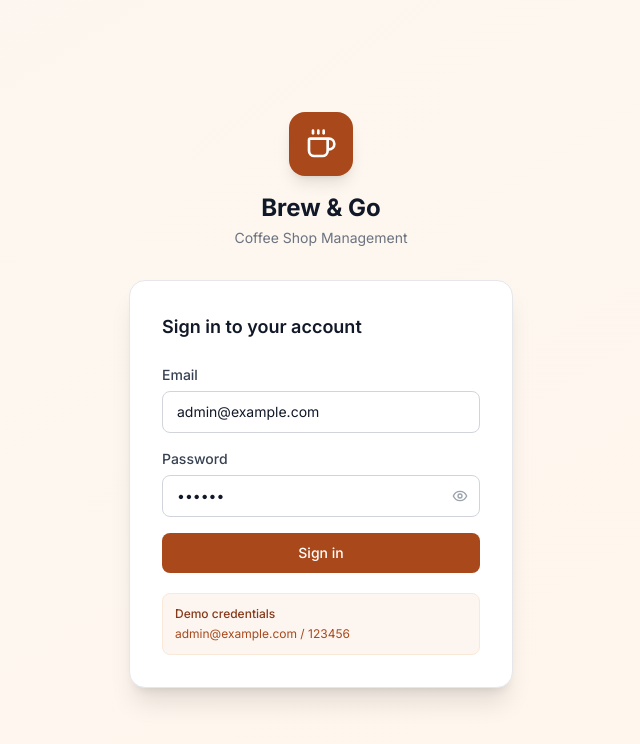
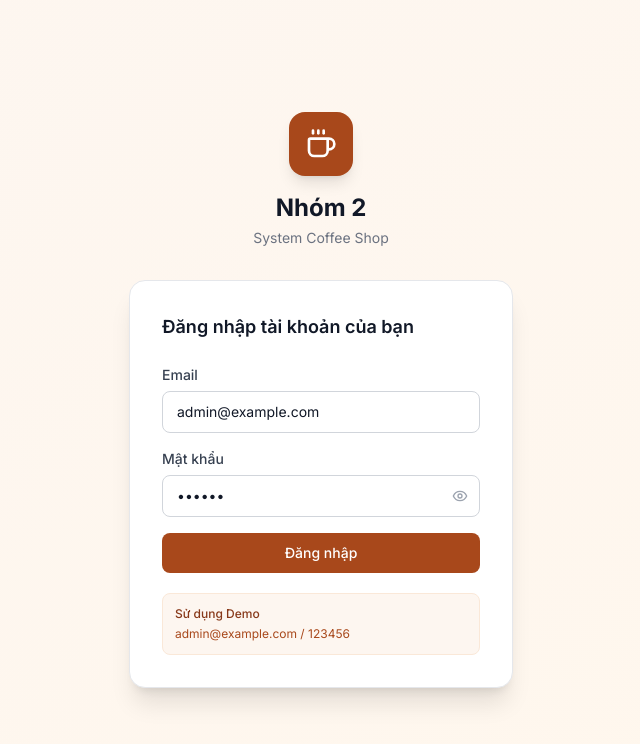
Before and after one commit to nguyenanhtuan2004/demo-micro-coffee-system, a Next.js app in the folder frontend/: page /login in a window 1280 px wide. Shown: the top 744 px of the page, without its empty margins (319-959 px from the left). Built offline with nearby package versions, Linux system fonts and the light colour scheme; no server answers.

Commit message:
update v3

```diff
--- a/frontend/src/app/layout.tsx
+++ b/frontend/src/app/layout.tsx
@@ -7,7 +7,7 @@ import { Toaster } from 'sonner';
 const inter = Inter({ subsets: ['latin'] });
 
 export const metadata: Metadata = {
-  title: 'Brew & Go — Coffee Shop',
+  title: 'Nhóm 2 — System Coffee Shop',
   description: 'Microservices Coffee Shop Management System',
 };
 
--- a/frontend/src/app/login/page.tsx
+++ b/frontend/src/app/login/page.tsx
@@ -23,10 +23,10 @@ export default function LoginPage() {
     try {
       const res = await api.post<LoginResponse>('/auth/login', { email, password });
       setAuth(res.data.user, res.data.accessToken);
-      toast.success(`Welcome back, ${res.data.user.name}!`);
+      toast.success(`Chào mừng trở lại, ${res.data.user.name}!`);
       router.replace('/orders');
     } catch (err: any) {
-      const message = err.response?.data?.message || 'Login failed. Please check your credentials.';
+      const message = err.response?.data?.message || 'Đăng nhập thất bại. Vui lòng kiểm tra lại thông tin đăng nhập.';
       toast.error(message);
     } finally {
       setLoading(false);
@@ -42,13 +42,13 @@ export default function LoginPage() {
           <div className="inline-flex items-center justify-center w-16 h-16 rounded-2xl bg-coffee-600 shadow-lg mb-4">
             <Coffee className="w-8 h-8 text-white" />
           </div>
-          <h1 className="text-2xl font-bold text-gray-900 dark:text-white">Brew &amp; Go</h1>
-          <p className="text-sm text-gray-500 dark:text-gray-400 mt-1">Coffee Shop Management</p>
+          <h1 className="text-2xl font-bold text-gray-900 dark:text-white">Nhóm 2</h1>
+          <p className="text-sm text-gray-500 dark:text-gray-400 mt-1">System Coffee Shop</p>
         </div>
 
         {/* Form card */}
         <div className="bg-white dark:bg-gray-900 rounded-2xl shadow-xl border border-gray-200 dark:border-gray-800 p-8">
-          <h2 className="text-lg font-semibold text-gray-900 dark:text-white mb-6">Sign in to your account</h2>
+          <h2 className="text-lg font-semibold text-gray-900 dark:text-white mb-6">Đăng nhập tài khoản của bạn</h2>
 
           <form onSubmit={handleSubmit} className="space-y-4">
             <div>
@@ -67,7 +67,7 @@ export default function LoginPage() {
 
             <div>
               <label className="block text-sm font-medium text-gray-700 dark:text-gray-300 mb-1.5">
-                Password
+                Mật khẩu
               </label>
               <div className="relative">
                 <input
@@ -96,17 +96,17 @@ export default function LoginPage() {
               {loading ? (
                 <>
                   <Loader2 className="w-4 h-4 animate-spin" />
-                  Signing in...
+                  Đang đăng nhập...
                 </>
               ) : (
-                'Sign in'
+                'Đăng nhập'
               )}
             </button>
           </form>
 
           {/* Demo hint */}
           <div className="mt-5 p-3 bg-coffee-50 dark:bg-coffee-900/20 rounded-lg border border-coffee-100 dark:border-coffee-800">
-            <p className="text-xs text-coffee-700 dark:text-coffee-400 font-medium mb-1">Demo credentials</p>
+            <p className="text-xs text-coffee-700 dark:text-coffee-400 font-medium mb-1">Sử dụng Demo</p>
             <p className="text-xs text-coffee-600 dark:text-coffee-500">admin@example.com / 123456</p>
           </div>
         </div>
--- a/frontend/src/components/Sidebar.tsx
+++ b/frontend/src/components/Sidebar.tsx
@@ -25,7 +25,7 @@ export function Sidebar() {
 
   const handleLogout = () => {
     logout();
-    toast.success('Logged out');
+    toast.success('Đã đăng xuất');
     router.replace('/login');
   };
 
@@ -90,7 +90,7 @@ export function Sidebar() {
           className="w-full flex items-center gap-3 px-3 py-2 rounded-lg text-sm text-gray-500 dark:text-gray-400 hover:bg-red-50 dark:hover:bg-red-900/20 hover:text-red-600 dark:hover:text-red-400 transition-colors"
         >
           <LogOut className="w-4 h-4" />
-          Logout
+          Đăng xuất
         </button>
       </div>
     </aside>
```
Also changed, not shown: 2 other files (tests, documents, lock files or other folders).
